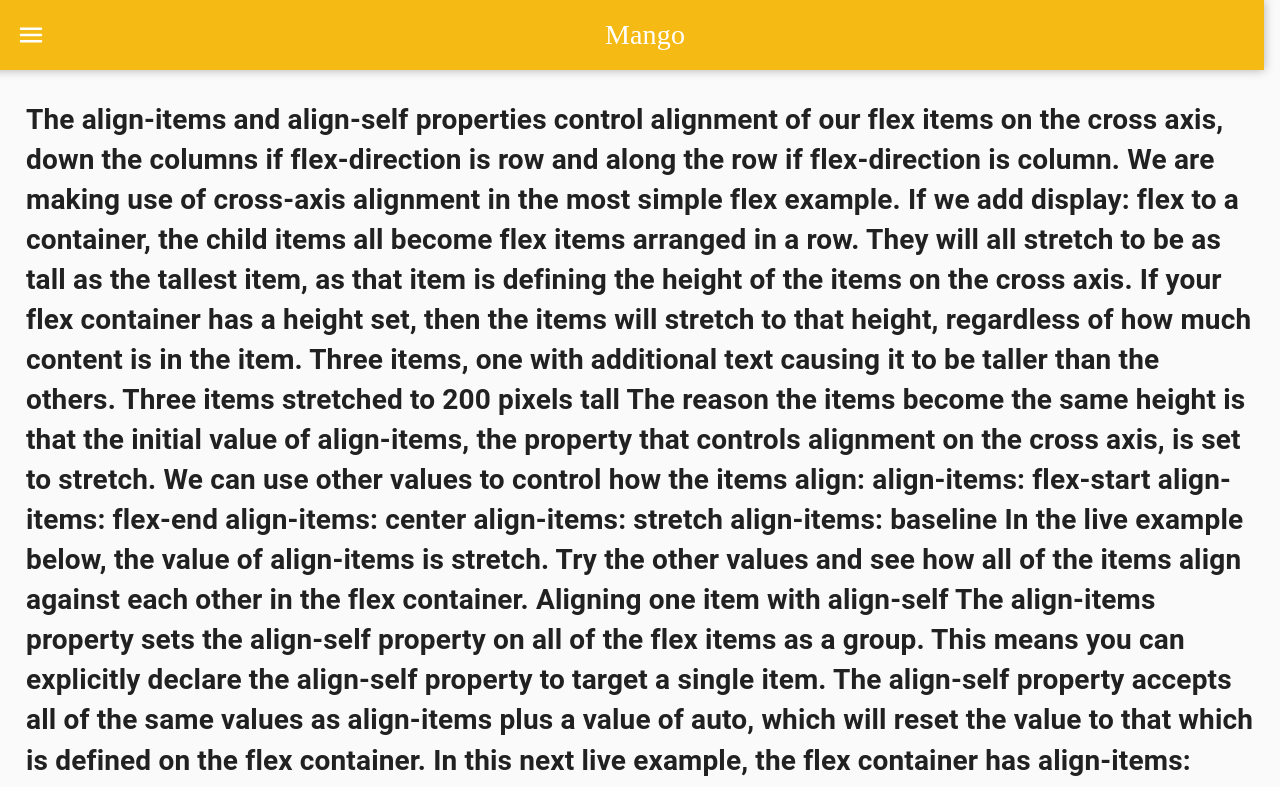
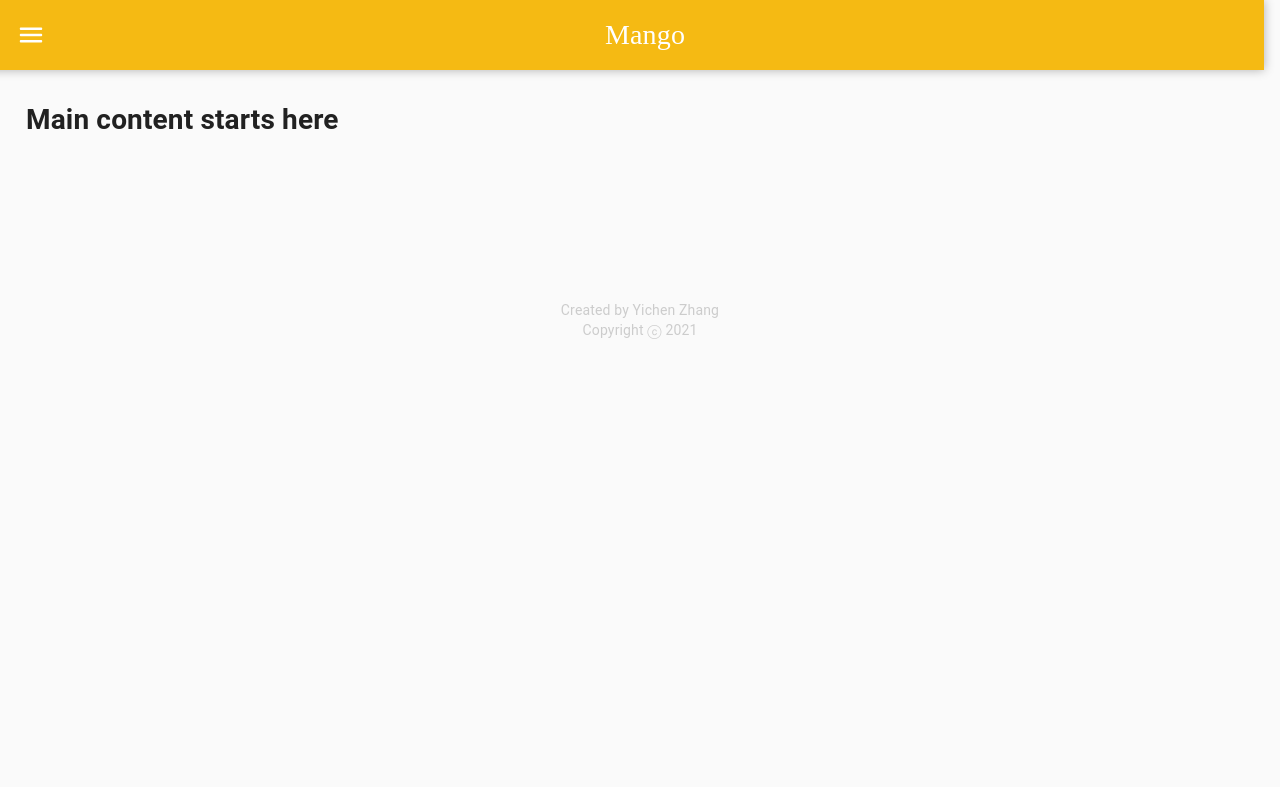
Before and after one commit to ethanyichen/Mango--FrontEnd, a React (Create React App) app: page / in a window 1280 px wide. Shown: the top 787 px of the page. Built offline with nearby package versions, Linux system fonts and the light colour scheme; a web font is replaced by a local one.

Commit message:
Change alignment of footer

```diff
--- a/public/styles.css
+++ b/public/styles.css
@@ -36,11 +36,12 @@ header {
 }
 
 footer {
-    position: relative;
+    position: absolute;
     text-align: center;
     bottom: 0;
     width: 100%;
     height: 2.5rem;
+    align-self: flex-end;
 }
 
 footer p {
@@ -50,6 +51,7 @@ footer p {
     margin: 100px 10px 200px 10px;
 }
 .main-content-div{
+    position: relative;
     display:flex;
     flex-direction:row;
 }
--- a/src/App.js
+++ b/src/App.js
@@ -15,46 +15,9 @@ function App() {
     <div className="main-content-div">
         <Header menuOnClick = {updateDisplayMenuOnClick} />
         {displayMenu && <Menu /> }
-        <h1 className="main-content-text">The align-items and align-self properties control alignment of our flex items on the cross axis, down the columns if flex-direction is row and along the row if flex-direction is column.
-
-            We are making use of cross-axis alignment in the most simple flex example. If we add display: flex to a container, the child items all become flex items arranged in a row. They will all stretch to be as tall as the tallest item, as that item is defining the height of the items on the cross axis. If your flex container has a height set, then the items will stretch to that height, regardless of how much content is in the item.
-
-            Three items, one with additional text causing it to be taller than the others.
-
-            Three items stretched to 200 pixels tall
-
-            The reason the items become the same height is that the initial value of align-items, the property that controls alignment on the cross axis, is set to stretch.
-
-            We can use other values to control how the items align:
-
-            align-items: flex-start
-            align-items: flex-end
-            align-items: center
-            align-items: stretch
-            align-items: baseline
-            In the live example below, the value of align-items is stretch. Try the other values and see how all of the items align against each other in the flex container.
-
-
-
-            Aligning one item with align-self
-            The align-items property sets the align-self property on all of the flex items as a group. This means you can explicitly declare the align-self property to target a single item. The align-self property accepts all of the same values as align-items plus a value of auto, which will reset the value to that which is defined on the flex container.
-
-            In this next live example, the flex container has align-items: flex-start, which means the items are all aligned to the start of the cross axis. I have targeted the first item using a first-child selector and set that item to align-self: stretch; another item has been selected using its class of selected and given align-self: center. You can change the value of align-items or change the values of align-self on the individual items to see how this works.
-
-
-
-            Changing the main axis
-            So far we have looked at the behavior when our flex-direction is row, and while working in a language written top to bottom. This means that the main axis runs along the row horizontally, and our cross axis alignment moves the items up and down.
-
-            Three items, the first aligned to flex-start, second to center, third to flex-end. Aligning on the vertical axis.
-
-            If we change our flex-direction to column, align-items and align-self will align the items to the left and right.
-
-            Three items, the first aligned to flex-start, second to center, third to flex-end. Aligning on the horizontal axis.
-
-            You can try this out in the example below, which has a flex container with flex-direction: column yet otherwise is exactly the same as the previous example.</h1>
+        <h1 className="main-content-text">Main content starts here</h1>
+        <Footer />
     </div>
-          <Footer />
       </div>
   );
 }
```
